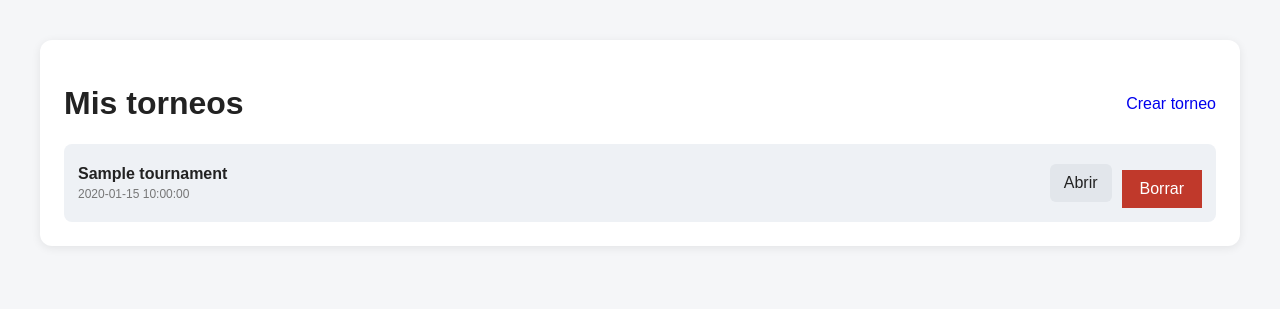
After one commit to luistecnocode/tournament-maker, a Flask app: page /torneos in a window 1280 px wide. The commit adds this page. Shown: the top 309 px of the page. Run offline with Flask 3, Linux system fonts and the light colour scheme; tables that the repository leaves empty hold one stand-in row (values such as "Sample post").

Commit message:
Fase 06: persistencia de torneos con SQLite

```diff
--- /dev/null
+++ b/app/database.py
@@ -0,0 +1,92 @@
+import json
+import sqlite3
+from pathlib import Path
+
+
+DB_PATH = Path("data/tournaments.db")
+
+
+def get_connection():
+    DB_PATH.parent.mkdir(parents=True, exist_ok=True)
+
+    connection = sqlite3.connect(DB_PATH)
+    connection.row_factory = sqlite3.Row
+
+    return connection
+
+
+def init_db():
+    with get_connection() as connection:
+        connection.execute(
+            """
+            CREATE TABLE IF NOT EXISTS tournaments (
+                id INTEGER PRIMARY KEY AUTOINCREMENT,
+                name TEXT NOT NULL,
+                participants TEXT NOT NULL,
+                draw TEXT NOT NULL,
+                created_at TIMESTAMP DEFAULT CURRENT_TIMESTAMP
+            )
+            """
+        )
+
+
+def save_tournament(name, participants, draw):
+    with get_connection() as connection:
+        cursor = connection.execute(
+            """
+            INSERT INTO tournaments (name, participants, draw)
+            VALUES (?, ?, ?)
+            """,
+            (
+                name,
+                json.dumps(participants, ensure_ascii=False),
+                json.dumps(draw, ensure_ascii=False),
+            ),
+        )
+
+        return cursor.lastrowid
+
+
+def list_tournaments():
+    with get_connection() as connection:
+        return connection.execute(
+            """
+            SELECT id, name, created_at
+            FROM tournaments
+            ORDER BY created_at DESC
+            """
+        ).fetchall()
+
+
+def get_tournament(tournament_id):
+    with get_connection() as connection:
+        row = connection.execute(
+            """
+            SELECT *
+            FROM tournaments
+            WHERE id = ?
+            """,
+            (tournament_id,),
+        ).fetchone()
+
+    if row is None:
+        return None
+
+    return {
+        "id": row["id"],
+        "name": row["name"],
+        "participants": json.loads(row["participants"]),
+        "draw": json.loads(row["draw"]),
+        "created_at": row["created_at"],
+    }
+
+
+def delete_tournament(tournament_id):
+    with get_connection() as connection:
+        connection.execute(
+            """
+            DELETE FROM tournaments
+            WHERE id = ?
+            """,
+            (tournament_id,),
+        )
--- a/app/main.py
+++ b/app/main.py
@@ -1,8 +1,17 @@
-from flask import Flask, render_template, request
+from flask import Flask, redirect, render_template, request, url_for
 
+from app.database import (
+    delete_tournament,
+    get_tournament,
+    init_db,
+    list_tournaments,
+    save_tournament,
+)
 from app.tournament.knockout import create_knockout_draw
 
 app = Flask(__name__)
+
+init_db()
 
 
 @app.route("/", methods=["GET", "POST"])
@@ -10,8 +19,10 @@ def index():
     draw = None
     error = None
     participants_text = ""
+    tournament_name = ""
 
     if request.method == "POST":
+        tournament_name = request.form.get("tournament_name", "").strip()
         participants_text = request.form.get("participants", "")
 
         participants = [
@@ -22,6 +33,21 @@ def index():
 
         try:
             draw = create_knockout_draw(participants)
+
+            if request.form.get("action") == "save":
+                if not tournament_name:
+                    raise ValueError("Debes indicar un nombre para el torneo.")
+
+                tournament_id = save_tournament(
+                    tournament_name,
+                    participants,
+                    draw,
+                )
+
+                return redirect(
+                    url_for("view_tournament", tournament_id=tournament_id)
+                )
+
         except ValueError as exc:
             error = str(exc)
 
@@ -30,8 +56,32 @@ def index():
         draw=draw,
         error=error,
         participants_text=participants_text,
+        tournament_name=tournament_name,
     )
 
 
-if __name__ == "__main__":
-    app.run(host="0.0.0.0", port=5000, debug=True)
+@app.route("/torneos")
+def tournaments():
+    return render_template(
+        "tournaments.html",
+        tournaments=list_tournaments(),
+    )
+
+
+@app.route("/torneos/<int:tournament_id>")
+def view_tournament(tournament_id):
+    tournament = get_tournament(tournament_id)
+
+    if tournament is None:
+        return "Torneo no encontrado", 404
+
+    return render_template(
+        "tournament.html",
+        tournament=tournament,
+    )
+
+
+@app.route("/torneos/<int:tournament_id>/borrar", methods=["POST"])
+def remove_tournament(tournament_id):
+    delete_tournament(tournament_id)
+    return redirect(url_for("tournaments"))
--- a/app/static/css/style.css
+++ b/app/static/css/style.css
@@ -85,3 +85,74 @@ button {
     font-size: 10px;
     color: #999;
 }
+
+input[type="text"] {
+    width: 100%;
+    max-width: 500px;
+    padding: 10px;
+    font-size: 16px;
+    box-sizing: border-box;
+}
+
+.top-bar {
+    display: flex;
+    justify-content: space-between;
+    align-items: center;
+    gap: 20px;
+}
+
+.top-bar a {
+    text-decoration: none;
+}
+
+.error {
+    margin-top: 16px;
+    color: #a40000;
+}
+
+.tournament-list {
+    display: flex;
+    flex-direction: column;
+    gap: 12px;
+}
+
+.tournament-item {
+    display: flex;
+    justify-content: space-between;
+    align-items: center;
+    gap: 20px;
+    padding: 14px;
+    background: #eef1f5;
+    border-radius: 8px;
+}
+
+.actions {
+    display: flex;
+    align-items: center;
+    gap: 10px;
+}
+
+.actions form {
+    margin: 0;
+}
+
+.button-link {
+    display: inline-block;
+    padding: 10px 14px;
+    background: #e2e6eb;
+    border-radius: 6px;
+    text-decoration: none;
+    color: #222;
+}
+
+button.danger {
+    background: #c0392b;
+    color: white;
+    border: none;
+}
+
+.date {
+    margin-top: 4px;
+    font-size: 12px;
+    color: #777;
+}
--- /dev/null
+++ b/app/templates/tournaments.html
@@ -0,0 +1,95 @@
+<!DOCTYPE html>
+<html lang="es">
+
+<head>
+    <meta charset="UTF-8">
+    <meta name="viewport" content="width=device-width, initial-scale=1.0">
+
+    <title>Mis torneos</title>
+
+    <link
+        rel="stylesheet"
+        href="{{ url_for('static', filename='css/style.css') }}"
+    >
+</head>
+
+<body>
+
+<div class="container">
+
+    <div class="card">
+
+        <div class="top-bar">
+
+            <h1>Mis torneos</h1>
+
+            <a href="{{ url_for('index') }}">
+                Crear torneo
+            </a>
+
+        </div>
+
+        {% if tournaments %}
+
+            <div class="tournament-list">
+
+                {% for tournament in tournaments %}
+
+                    <div class="tournament-item">
+
+                        <div>
+
+                            <strong>
+                                {{ tournament.name }}
+                            </strong>
+
+                            <div class="date">
+                                {{ tournament.created_at }}
+                            </div>
+
+                        </div>
+
+                        <div class="actions">
+
+                            <a
+                                class="button-link"
+                                href="{{ url_for('view_tournament', tournament_id=tournament.id) }}"
+                            >
+                                Abrir
+                            </a>
+
+                            <form
+                                method="post"
+                                action="{{ url_for('remove_tournament', tournament_id=tournament.id) }}"
+                                onsubmit="return confirm('¿Seguro que quieres borrar este torneo?');"
+                            >
+
+                                <button
+                                    type="submit"
+                                    class="danger"
+                                >
+                                    Borrar
+                                </button>
+
+                            </form>
+
+                        </div>
+
+                    </div>
+
+                {% endfor %}
+
+            </div>
+
+        {% else %}
+
+            <p>No hay torneos guardados.</p>
+
+        {% endif %}
+
+    </div>
+
+</div>
+
+</body>
+</html>
--- a/requirements.txt
+++ b/requirements.txt
@@ -1,2 +1,3 @@
 Flask==3.1.2
+gunicorn==23.0.0
 pytest==8.4.2
```
Also changed, not shown: app/templates/index.html (+41 -4 lines), app/templates/tournament.html (added, +137 -0 lines), compose.yml (+9 -0 lines), data/tournaments.db (added), 1 other file.
